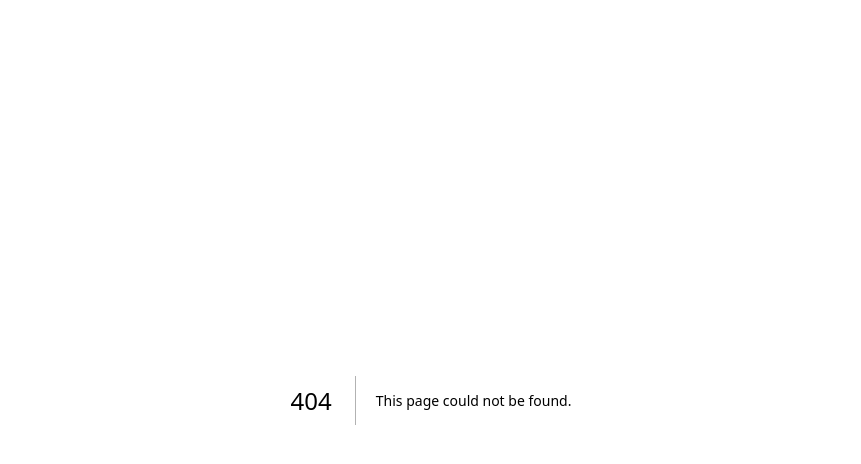
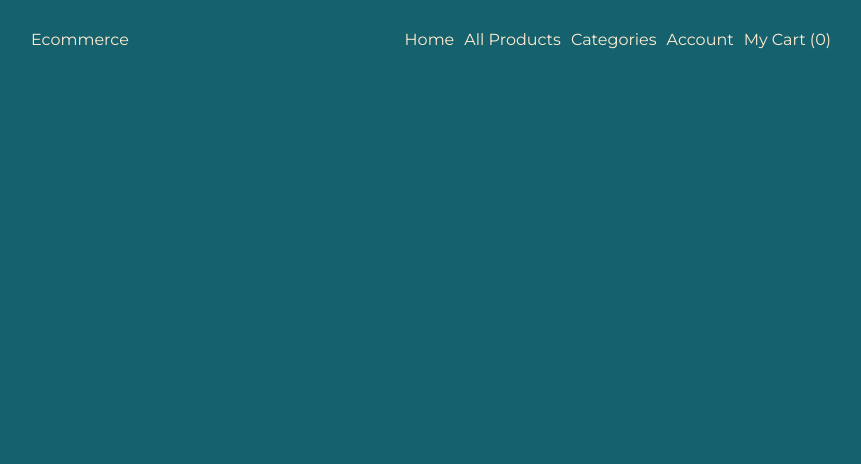
Before and after one commit to Jaymoo87/nextjs-ecommerce-frontend, a Next.js app: page /cart in a window 1280 px wide. Before the commit this address had no page. Shown: the top 464 px of the page, without its empty margins (209-1070 px from the left). Built offline with nearby package versions, Linux system fonts and the light colour scheme.

Commit message:
started Cart page and finished adding to cart logic for now

```diff
--- a/components/CartContext.js
+++ b/components/CartContext.js
@@ -1,11 +1,24 @@
-import React, { createContext, useState } from 'react';
+import React, { createContext, useEffect, useState } from 'react';
 
 export const CartContext = createContext({});
 
 const CartContextProvider = ({ children }) => {
-  const [cartProducts, setCartProducts] = useState([]);
+  const ls = typeof window !== 'undefined' ? window.localStorage : null;
+  const defaultProducts = ls ? JSON.parse(ls.getItem('cart')) : [];
 
-  return <CartContext.Provider value={{ cartProducts, setCartProducts }}>{children}</CartContext.Provider>;
+  const [cartProducts, setCartProducts] = useState(defaultProducts || []);
+
+  useEffect(() => {
+    if (cartProducts?.length > 0) {
+      ls?.setItem('cart', JSON.stringify(cartProducts));
+    }
+  }, [cartProducts]);
+
+  const addProduct = (productId) => {
+    setCartProducts((prev) => [...prev, productId]);
+  };
+
+  return <CartContext.Provider value={{ cartProducts, setCartProducts, addProduct }}>{children}</CartContext.Provider>;
 };
 
 export default CartContextProvider;
--- a/components/Featured.js
+++ b/components/Featured.js
@@ -43,9 +43,9 @@ const Col = styled.div`
 `;
 
 const Featured = ({ product }) => {
-  const { setCartProducts } = useContext(CartContext);
+  const { addProduct } = useContext(CartContext);
   const addFeaturedToCart = () => {
-    setCartProducts((prev) => [...prev, product._id]);
+    addProduct(product._id);
   };
 
   return (
--- a/components/ProductBox.js
+++ b/components/ProductBox.js
@@ -1,4 +1,4 @@
-import React from 'react';
+import React, { useContext } from 'react';
 import styled from 'styled-components';
 
 import MainBtn from './MainBtn';
@@ -6,6 +6,7 @@ import CartIcon from './icons/CartIcon';
 
 import { primary, darkBG } from '@/lib/colors';
 import Link from 'next/link';
+import { CartContext } from './CartContext';
 
 const ProductWrapper = styled.div``;
 
@@ -48,6 +49,7 @@ const ProductInfoBox = styled.div`
 `;
 
 const ProductBox = ({ _id, description, price, title, images }) => {
+  const { addProduct } = useContext(CartContext);
   const url = `/products/${_id}`;
 
   return (
@@ -58,7 +60,7 @@ const ProductBox = ({ _id, description, price, title, images }) => {
       </Box>{' '}
       <ProductInfoBox>
         ${price}{' '}
-        <MainBtn size={'sm'}>
+        <MainBtn onClick={() => addProduct(_id)} size={'sm'}>
           <CartIcon /> Buy Now
         </MainBtn>
       </ProductInfoBox>
--- /dev/null
+++ b/pages/cart.js
@@ -0,0 +1,12 @@
+import Header from '@/components/Header';
+import React from 'react';
+
+const CartPage = () => {
+  return (
+    <div>
+      <Header />
+    </div>
+  );
+};
+
+export default CartPage;
```
